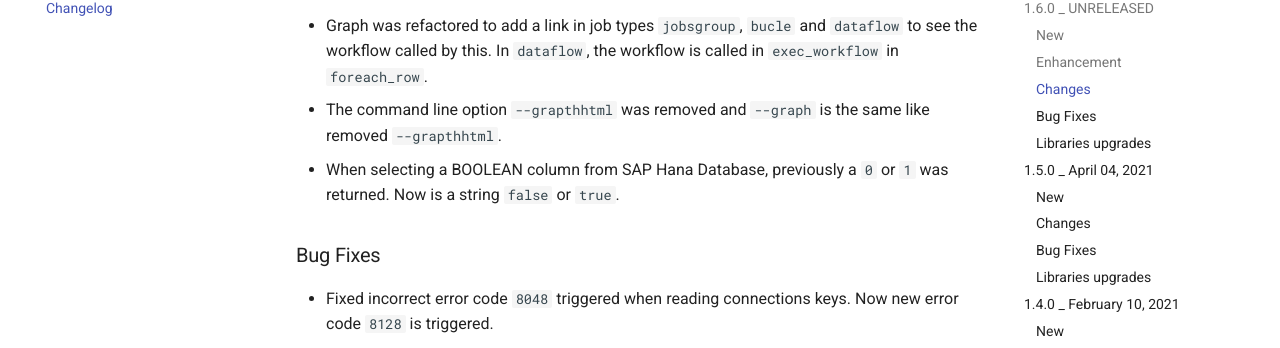
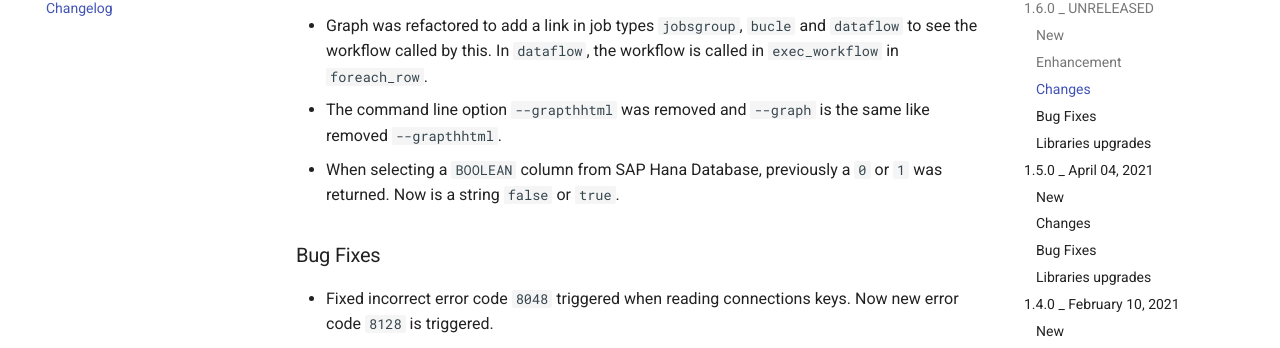
Before and after one commit to Dixer-ETL/dixer-docs, an MkDocs documentation site: the page built from docs/Changelog.md, in a window 1280 px wide and 900 px high, scrolled down 939 px. Shown: the part 100-448 px from the top of the window. Built offline with MkDocs 1.6.1 and Material for MkDocs 9.7.7, drawn with Linux system fonts in a browser that asks for light colours; comment, search, counter and statistics services are not loaded.

```diff
--- a/docs/Changelog.md
+++ b/docs/Changelog.md
@@ -26,7 +26,7 @@ This version remove the SKY edition for unsupported platforms because SQLite3 dr
 ### Changes
 * Graph was refactored to add a link in job types `jobsgroup`, `bucle` and `dataflow` to see the workflow called by this. In `dataflow`, the workflow is called in `exec_workflow` in `foreach_row`.
 * The command line option `--grapthhtml` was removed and `--graph` is the same like removed `--grapthhtml`.
-* When selecting a BOOLEAN column from SAP Hana Database, previously a `0` or `1` was returned. Now is a string `false` or `true`.
+* When selecting a `BOOLEAN` column from SAP Hana Database, previously a `0` or `1` was returned. Now is a string `false` or `true`.
 
 ### Bug Fixes
 * Fixed incorrect error code `8048` triggered when reading connections keys. Now new error code `8128` is triggered.
```
